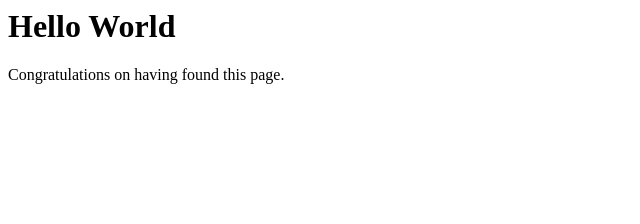
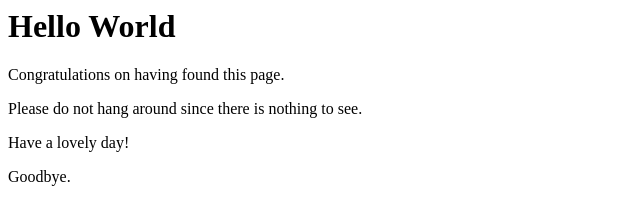
Before and after one commit to jvamvas/wandasiegenthaler.github.io, a plain HTML site: page index.html in a window 1280 px wide. Shown: the whole page, without its empty margins (0-640 px from the left). Drawn offline with Linux system fonts and the light colour scheme.

Commit message:
Letting people know there is nothing to see

```diff
--- a/index.html
+++ b/index.html
@@ -1,2 +1,5 @@
 <h1>Hello World</h1>
 <p>Congratulations on having found this page.</p>
+<p>Please do not hang around since there is nothing to see.</p>
+<p>Have a lovely day!</p>
+<p>Goodbye.</p>
```
